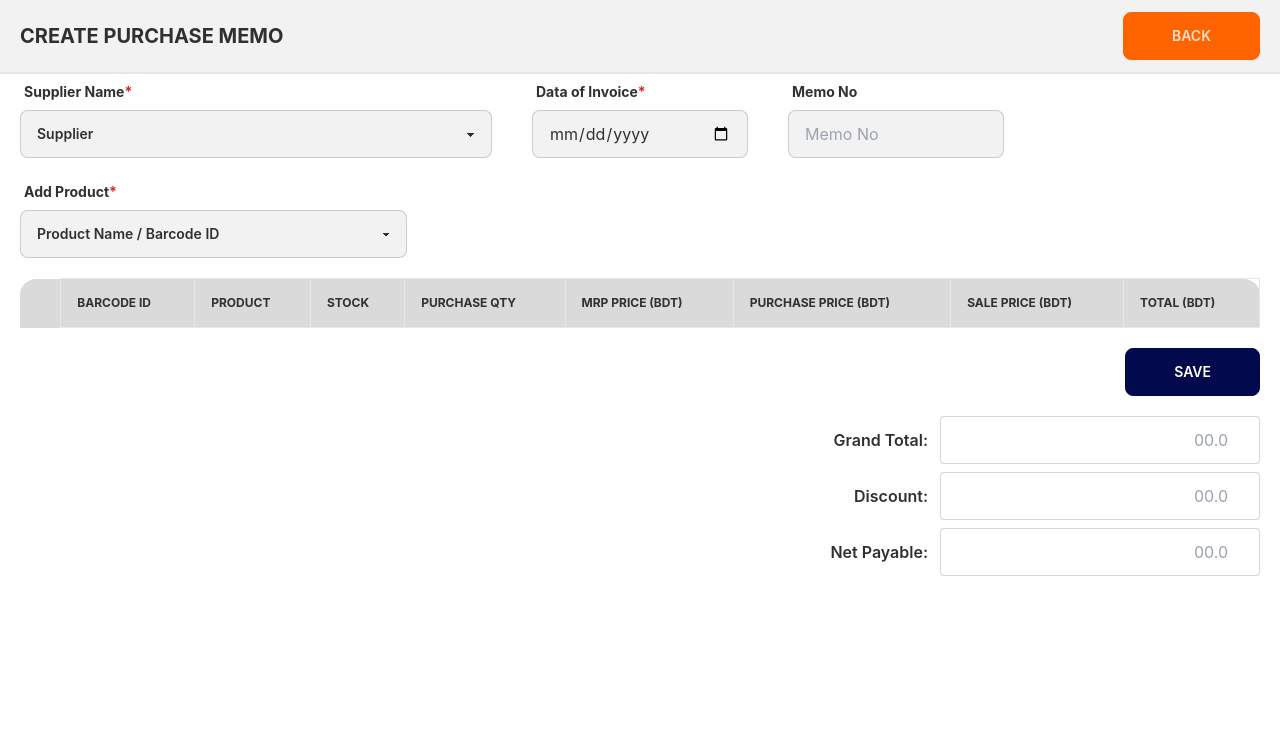
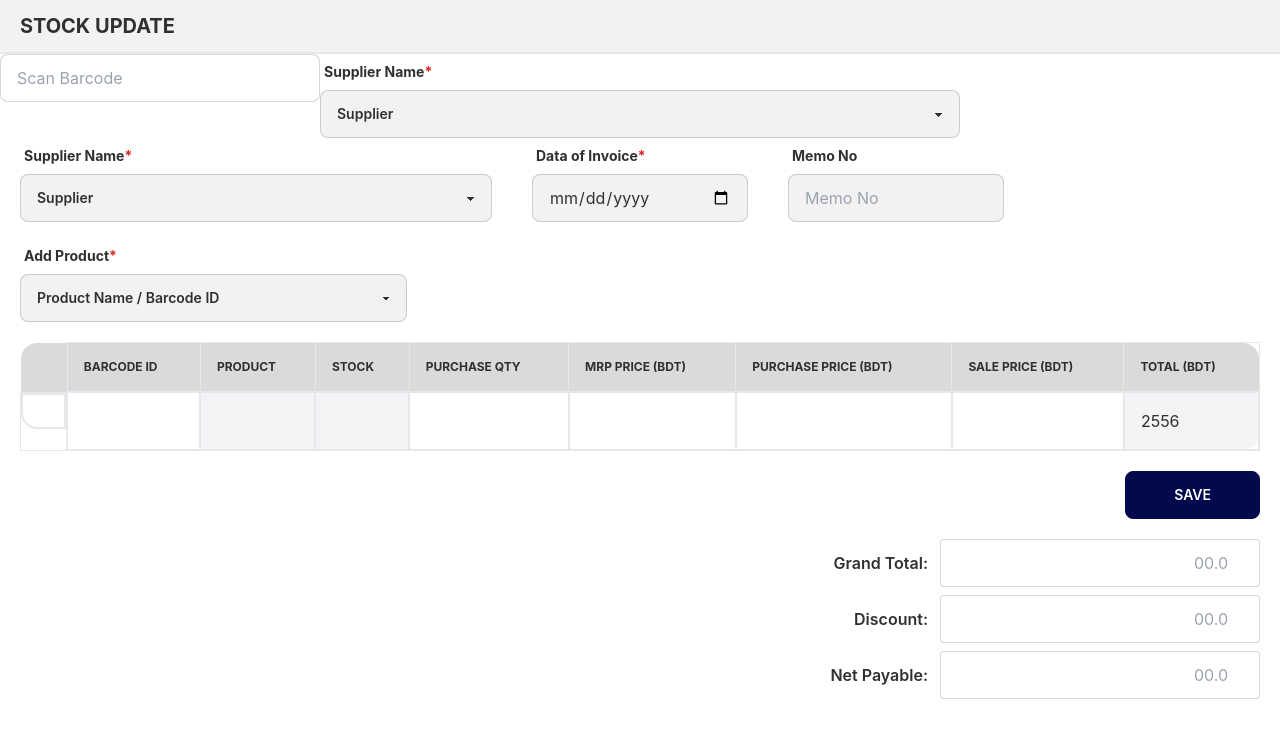
Before and after one commit to md-najmul-haque/medical-store-software, a React (Create React App) app: page / in a window 1280 px wide. Shown: the top 738 px of the page. Built offline with nearby package versions, Linux system fonts and the light colour scheme; what tw-elements would draw is missing.

Commit message:
header completed

```diff
--- a/src/Layouts/Main.js
+++ b/src/Layouts/Main.js
@@ -5,6 +5,7 @@ import Login from '../components/Login';
 import MedicineDetails from '../components/MedicineDetails';
 import PurchaseBill from '../components/PurchaseBill';
 import SalesBill from '../components/SalesBill';
+import StockUpdate from '../components/StockUpdate';
 
 const Main = () => {
     return (
@@ -14,7 +15,8 @@ const Main = () => {
             {/* <ItemForm /> */}
             {/* <MedicineDetails /> */}
             {/* <CreateSalesBill /> */}
-            <PurchaseBill />
+            {/* <PurchaseBill /> */}
+            <StockUpdate />
 
         </div>
     );
--- /dev/null
+++ b/src/components/StockUpdate.js
@@ -0,0 +1,183 @@
+import React from 'react'
+import { useForm } from 'react-hook-form';
+
+const StockUpdate = () => {
+
+
+    const { register, formState: { errors }, handleSubmit, reset } = useForm();
+    const onSubmit = data => { console.log(data) }
+
+    const handleBarcode = e => {
+        if (e.key === 'Enter') {
+            // handleMedicine(e.target.value)
+            e.target.value = "";
+        }
+
+    }
+
+    return (
+        <div className='bg-white h-screen'>
+            <div className='bg-base-100 py-3 px-5 border-b-2'>
+                <h1 className='uppercase text-xl font-bold text-left'>Stock Update</h1>
+            </div>
+
+            <div className='grid grid-cols-4'>
+                <div className="form-control w-full">
+                    <input
+                        onKeyDown={(e) => handleBarcode(e)}
+                        type="number"
+                        placeholder="Scan Barcode"
+                        className="input w-full input-bordered bg-white focus:outline-none"
+                    />
+                </div>
+
+                <div className="form-control w-full col-span-2">
+                    <label className="label">
+                        <span className="label-text font-bold">Supplier Name<span className='text-red-600 font-bold'>*</span></span>
+                    </label>
+                    <select className="select w-full input-bordered" >
+                        <option disabled selected>Supplier</option>
+                        {/* {
+                            suppliers?.map(supplier => {
+                                return <option key={supplier._id}>{supplier.supplierName}</option>
+
+                            })
+                        } */}
+                    </select>
+                </div>
+            </div>
+            <form onSubmit={handleSubmit(onSubmit)}>
+                <div className='mx-5'>
+                    <div className='grid grid-cols-5 gap-x-10'>
+                        <div className="form-control w-full col-span-2">
+                            <label className="label">
+                                <span className="label-text font-bold">Supplier Name<span className='text-red-600 font-bold'>*</span></span>
+                            </label>
+                            <select className="select w-full input-bordered" >
+                                <option disabled selected>Supplier</option>
+                                {
+                                    // suppliers?.map(supplier => {
+                                    //     return <option key={supplier._id}>{supplier.supplierName}</option>
+
+                                    // })
+                                }
+                            </select>
+                        </div>
+
+                        <div className="form-control w-full ">
+                            <label className="label">
+                                <span className="label-text font-bold">Data of Invoice<span className='text-red-600 font-bold'>*</span></span>
+                            </label>
+                            <input
+                                type="date"
+
+                                className="input w-full input-bordered"
+                                {...register("startData", {
+                                    valueAsDate: true,
+                                })}
+
+                            />
+                        </div>
+                        <div className="form-control w-full">
+                            <label className="label font-bold">
+                                <span className="label-text">Memo No</span>
+                            </label>
+                            <input
+                                type="text"
+                                placeholder="Memo No"
+                                className="input w-full input-bordered"
+                                {...register("memo")} />
+                            <label className="label">
+                                {errors.memo?.type === 'required' && <span className="label-text-alt text-red-500">{errors.memo.message}</span>}
+                            </label>
+                        </div>
+                    </div>
+
+                    <div className='grid grid-cols-3 col-span-2 mb-5 gap-x-10'>
+                        <div className="form-control w-full">
+                            <label className="label">
+                                <span className="label-text font-bold">Add Product<span className='text-red-600 font-bold'>*</span></span>
+                            </label>
+                            <select className="select w-full input-bordered" {...register("addProduct")}>
+                                <option disabled selected>Product Name / Barcode ID</option>
+                                <option>1</option>
+                                <option>2</option>
+                            </select>
+                        </div>
+                    </div>
+
+                    <div className="overflow-x-auto">
+                        <table className="table w-full">
+                            <thead className='py-10'>
+                                <tr>
+                                    <th></th>
+                                    <th className='border'>Barcode ID</th>
+                                    <th className='border'>Product</th>
+                                    <th className='border'>Stock</th>
+                                    <th className='border'>Purchase Qty</th>
+                                    <th className='border'>MRP Price (BDT)</th>
+                                    <th className='border'>Purchase Price (BDT)</th>
+                                    <th className='border'>Sale Price (BDT)</th>
+                                    <th className='border'>Total (BDT)</th>
+                                </tr>
+                            </thead>
+                            <tbody>
+                                <tr className='border'>
+                                    <th className='bg-white border-2 flex justify-center items-center text-red-600'> </th>
+                                    <td className='bg-white border-2'></td>
+                                    <td className='bg-gray-100 border-2'></td>
+                                    <td className='bg-gray-100 border-2'></td>
+                                    <td className='bg-white border-2'></td>
+                                    <td className='bg-white border-2'></td>
+                                    <td className='bg-white border-2'></td>
+                                    <td className='bg-white border-2'></td>
+                                    <td className='bg-gray-100 border-2'>2556</td>
+                                </tr>
+
+
+                            </tbody>
+                        </table>
+
+
+                    </div>
+
+                    <div className='flex justify-end items-center ml-5 my-5'>
+                        <input type="submit" className="btn btn-primary text-white px-12" value='Save' />
+                    </div>
+
+                    <div class="flex justify-end items-center mb-2">
+                        <h2 className='p-3 font-semibold'>Grand Total: </h2>
+                        <input
+                            type="number"
+                            placeholder='00.0'
+                            className="input bg-white w-full max-w-xs input-bordered focus:outline-none rounded text-right"
+                        />
+                    </div>
+
+                    <div class="flex justify-end items-center mb-2 ">
+                        <h2 className='p-3 font-semibold '> Discount: </h2>
+                        <input
+                            type="number"
+                            placeholder='00.0'
+                            className="input bg-white w-full max-w-xs input-bordered focus:outline-none rounded text-right"
+                        />
+                    </div>
+
+                    <div class="flex justify-end items-center mb-2">
+                        <h2 className='p-3 font-semibold'>Net Payable:</h2>
+                        <input
+                            type="number"
+                            placeholder='00.0'
+                            className="input bg-white w-full max-w-xs input-bordered focus:outline-none rounded text-right"
+                        />
+                    </div>
+                </div>
+            </form>
+
+
+        </div>
+    )
+
+}
+
+export default StockUpdate;
```
Also changed, not shown: 1 other file (tests, documents, lock files or other folders).
